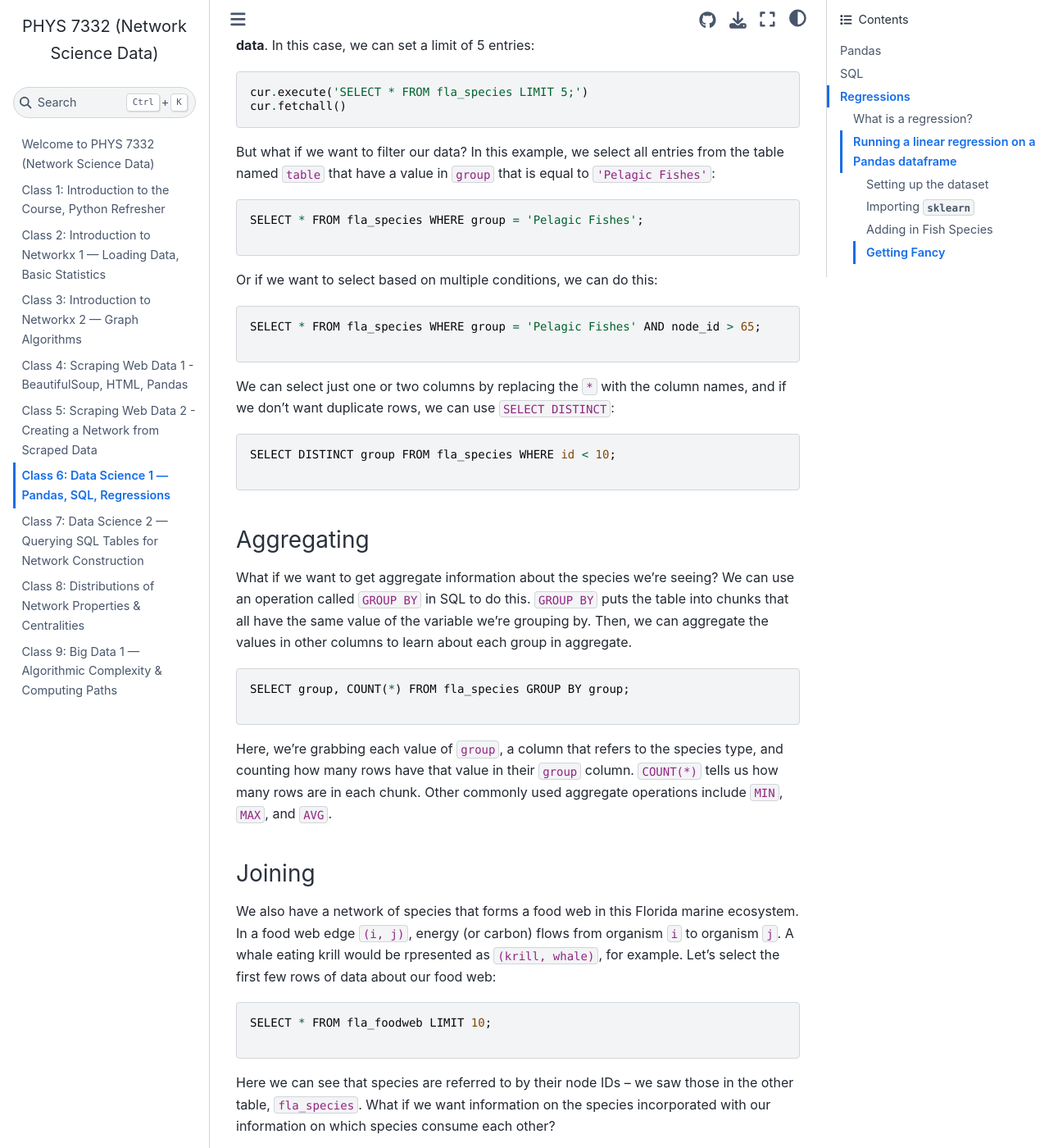
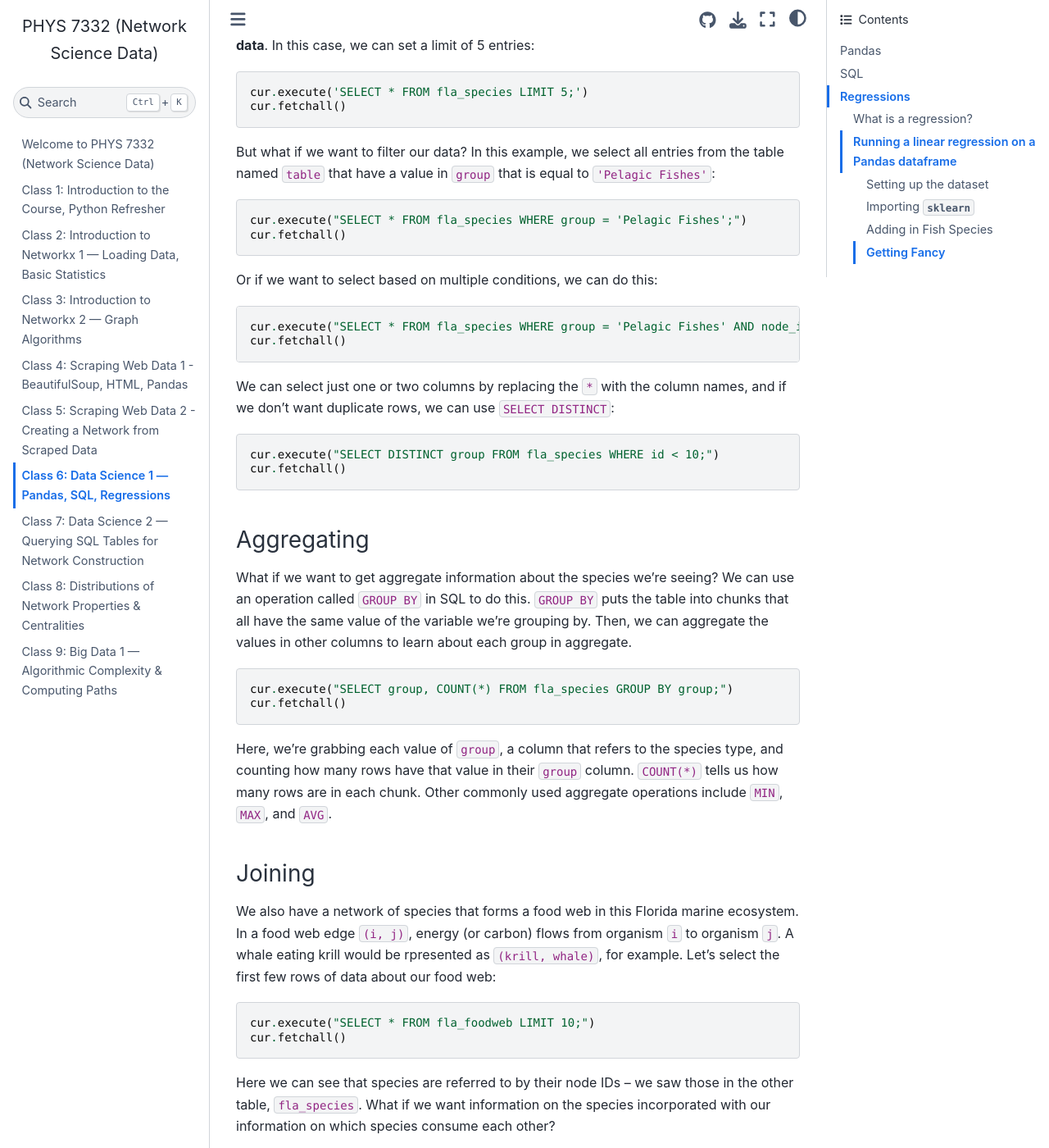
Before and after one commit to asmithh/network-science-data-book, a Jupyter Book: the page built from class_6_datascience1.md, in a window 1280 px wide and 1400 px high, scrolled down 4655 px. Shown: the whole window at 82% size. Built offline with Jupyter Book 1.0.4 settings and Sphinx 7.4.7 and the Sphinx Book theme 1.1.4, drawn with Linux system fonts in a browser that asks for light colours; some of the changed text lies outside the part shown.

Commit message:
adding psycopg2

````diff
--- a/class_6_datascience1.md
+++ b/class_6_datascience1.md
@@ -145,41 +145,41 @@ cur.fetchall()
 ```
 But what if we want to filter our data? In this example, we select all entries from the table named `table` that have a value in `group` that is equal to `'Pelagic Fishes'`:
 ```
-SELECT * FROM fla_species WHERE group = 'Pelagic Fishes';
-
+cur.execute("SELECT * FROM fla_species WHERE group = 'Pelagic Fishes';")
+cur.fetchall()
 ```
 
 Or if we want to select based on multiple conditions, we can do this:
 ```
-SELECT * FROM fla_species WHERE group = 'Pelagic Fishes' AND node_id > 65;
-
+cur.execute("SELECT * FROM fla_species WHERE group = 'Pelagic Fishes' AND node_id > 65;")
+cur.fetchall()
 ```
 We can select just one or two columns by replacing the `*` with the column names, and if we don't want duplicate rows, we can use `SELECT DISTINCT`:
 ```
-SELECT DISTINCT group FROM fla_species WHERE id < 10;
-
+cur.execute("SELECT DISTINCT group FROM fla_species WHERE id < 10;")
+cur.fetchall()
 ```
 
 ### Aggregating
 What if we want to get aggregate information about the species we're seeing? We can use an operation called `GROUP BY` in SQL to do this. `GROUP BY` puts the table into chunks that all have the same value of the variable we're grouping by. Then, we can aggregate the values in other columns to learn about each group in aggregate.
 ```
-SELECT group, COUNT(*) FROM fla_species GROUP BY group;
-
+cur.execute("SELECT group, COUNT(*) FROM fla_species GROUP BY group;")
+cur.fetchall()
 ```
 Here, we're grabbing each value of `group`, a column that refers to the species type, and counting how many rows have that value in their `group` column. `COUNT(*)` tells us how many rows are in each chunk. Other commonly used aggregate operations include `MIN`, `MAX`, and `AVG`.
 
 ### Joining
 We also have a network of species that forms a food web in this Florida marine ecosystem. In a food web edge `(i, j)`, energy (or carbon) flows from organism `i` to organism `j`. A whale eating krill would be rpresented as `(krill, whale)`, for example. Let's select the first few rows of data about our food web:
 ```
-SELECT * FROM fla_foodweb LIMIT 10;
-
+cur.execute("SELECT * FROM fla_foodweb LIMIT 10;")
+cur.fetchall()
 ```
 Here we can see that species are referred to by their node IDs -- we saw those in the other table, `fla_species`. What if we want information on the species incorporated with our information on which species consume each other?
 
 We can *join tables* to make this happen. When we join tables, we usually pick a *condition* to use to make sure we are joining together rows correctly. In this case, we want to join based on the ID of the node. Let's try an inner join, also just referred to in SQL as `JOIN`. This matches all items that have values for `ToNodeId` in `fla_foodweb` and `NodeId` in `fla_species`. It does not match items that do not have values in **both tables**. Let's see what happens:
 ```
-SELECT * FROM fla_foodweb JOIN fla_species ON fla_foodweb.ToNodeId = fla_species.NodeId LIMIT 10;
-
+cur.execute("SELECT * FROM fla_foodweb JOIN fla_species ON fla_foodweb.ToNodeId = fla_species.NodeId LIMIT 10;")
+cur.fetchall()
 ```
 Now we have a species name for each species that's consuming another species!
 
@@ -187,8 +187,8 @@ Other types of joins include left joins and right joins. A **left join** will ke
 
 We're also going to create a variable in SQL to do some fancy joining now.
 ```
-SELECT * FROM (SELECT ToNodeId, COUNT(FromNodeId) FROM fla_foodweb GROUP BY ToNodeId) species_eaten RIGHT JOIN fla_species ON species_eaten.ToNodeId = fla_species.NodeId;
-
+cur.execute("SELECT * FROM (SELECT ToNodeId, COUNT(FromNodeId) FROM fla_foodweb GROUP BY ToNodeId) species_eaten RIGHT JOIN fla_species ON species_eaten.ToNodeId = fla_species.NodeId;")
+cur.fetchall()
 ```
 
 What are we doing here? First, we're creating a variable in SQL. It's called `species_eaten`, and it itself is a table. We make it by grouping `fla_foodweb` by `ToNodeId` -- the organism doing the consuming. Then, we count how many other types of organisms that each unique value of `ToNodeId` consumed. That makes our table `species_eaten`!
````
